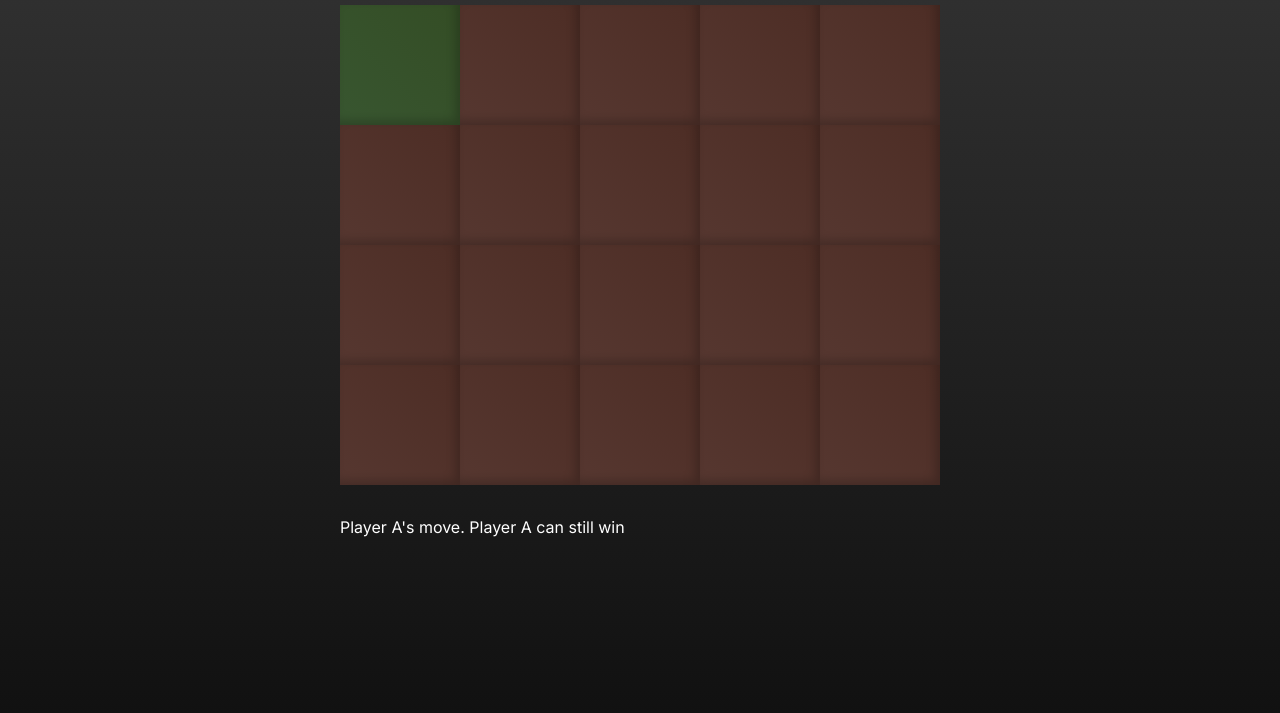
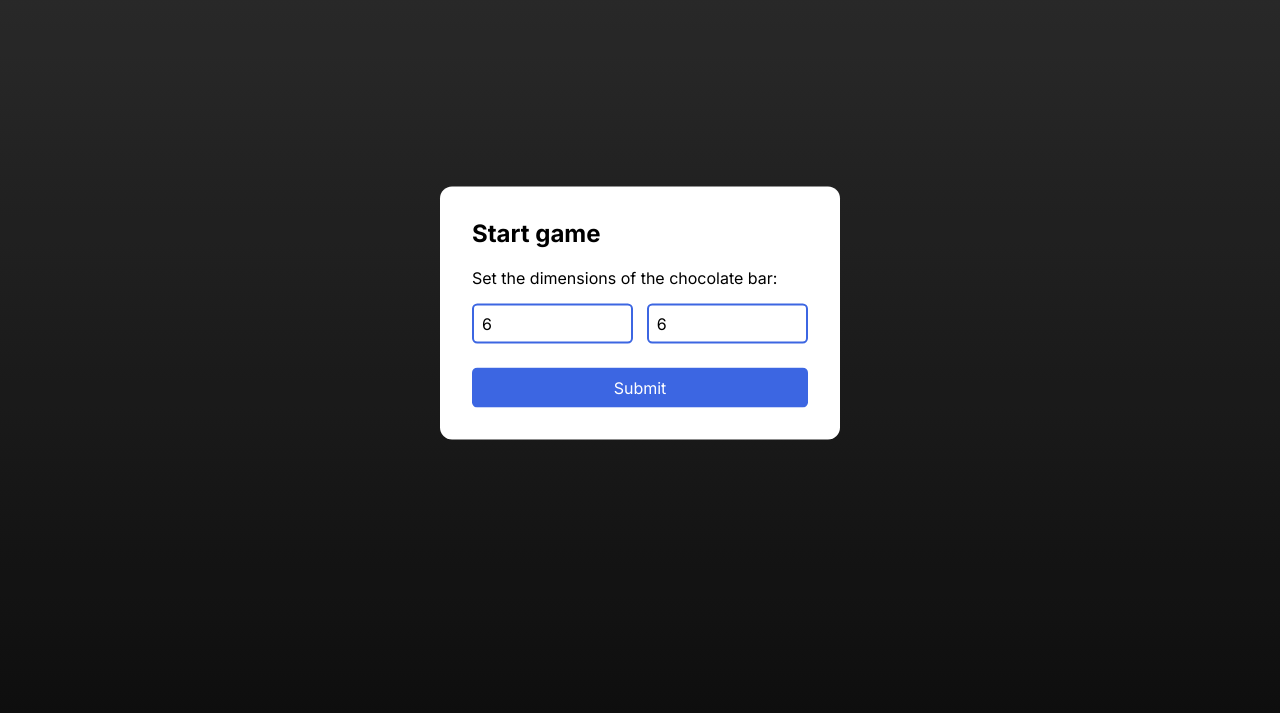
Before and after one commit to Aloso/chocolate, a plain HTML site: page index.html in a window 1280 px wide. Shown: the part 87-800 px from the top of the page. Drawn offline with Linux system fonts and the light colour scheme.

Commit message:
add modal and cache computations

```diff
--- a/index.html
+++ b/index.html
@@ -13,6 +13,7 @@
     <h1>Chocolate</h1>
     <div id="chocolate-bar"></div>
     <div id="info"></div>
+    <div id="modal"></div>
     <script src="./script.js" type="module"></script>
   </body>
 </html>
--- a/script.js
+++ b/script.js
@@ -1,24 +1,43 @@
 class ChocolateBar {
+  /** @type {number} */
   #width
+  /** @type {number} */
   #height
-  #cells
+  /** @type {number[]} */
+  #rows
   #el
   #info
-  #move
+  #modal
+  #currentPlayer
+  /** @type {Map<string, boolean>} */
+  #cache
 
-  constructor(width, height) {
+  constructor() {
+    this.#el = document.getElementById("chocolate-bar")
+    this.#info = document.getElementById("info")
+    this.#modal = document.getElementById("modal")
+  }
+
+  async startGame(title) {
+    const [width, height] = await this.showModal({
+      type: 'prompt',
+      title,
+      text: 'Set the dimensions of the chocolate bar:'
+    })
+    this.initGame(width, height)
+    this.startMove()
+  }
+
+  initGame(/** @type number */ width, /** @type number */ height) {
     this.#width = width
     this.#height = height
-    this.#cells = Array.from({ length: this.#height })
-      .fill(0)
-      .map(row => Array.from({ length: this.#width }).fill(true))
-    this.#move = 'A'
+    this.#rows = Array.from({ length: this.#height }).fill(this.#width)
+    this.#currentPlayer = 'A'
+    this.#cache = new Map()
 
-    this.#el = document.getElementById("chocolate-bar")
     this.#el.style.setProperty("--rows", height)
     this.#el.style.setProperty("--cols", width)
-
-    this.#info = document.getElementById("info")
+    this.#el.innerHTML = ''
 
     for (let i = 0; i < height; i++) {
       for (let j = 0; j < width; j++) {
@@ -30,67 +49,140 @@ class ChocolateBar {
         this.#el.append(cell)
       }
     }
-
-    this.startMove()
   }
 
-  haveLost(cells) {
-    const flattened = cells.flat()
-    return flattened[0] == true && flattened.slice(1).every(c => !c)
+  startMove() {
+    this.#info.textContent = `Player ${this.#currentPlayer}'s move.\n`
+    if (this.haveLost(this.#rows)) {
+      this.#info.textContent = `Player ${this.#currentPlayer} has lost!`
+      setTimeout(() => {
+        board.startGame('Restart game?')
+      }, 1500)
+    } else {
+      console.time('determine winner')
+      this.#info.textContent += `Player ${this.determineWinner()} can still win.`
+      console.timeEnd('determine winner')
+    }
   }
 
-  cloneCells(cells) {
-    return cells.map(r => r.slice())
+  haveLost(rows) {
+    return rows[0] == 1 && rows.slice(1).every(r => r == 0)
   }
 
-  canWin(cells) {
+  canWin(rows) {
+    const cacheKey = rows.join(",")
+    const cached = this.#cache.get(cacheKey)
+    if (cached !== undefined) {
+      return cached
+    }
+
     for (let i = 0; i < this.#height; i++) {
       for (let j = 0; j < this.#width; j++) {
-        if (cells[i][j] && i + j > 0) {
-          const copy = this.cloneCells(cells)
+        if (rows[i] > j && i + j > 0) {
+          const copy = rows.slice()
           this.eatChocolate(copy, i, j)
-          if (!this.canWin(copy)) { return true }
+          if (!this.canWin(copy)) {
+            this.#cache.set(cacheKey, true)
+            return true
+          }
         }
       }
     }
+    this.#cache.set(cacheKey, false)
     return false
   }
 
   determineWinner() {
-    if (this.canWin(this.#cells)) {
-      return this.#move
+    if (this.canWin(this.#rows)) {
+      return this.#currentPlayer
+    } else {
+      return this.#currentPlayer === 'A' ? 'B' : 'A'
     }
-    else return this.#move === 'A' ? 'B' : 'A'
   }
 
-  startMove() {
-    this.#info.textContent = `Player ${this.#move}'s move. `
-    if (this.haveLost(this.#cells)) {
-      this.#info.textContent += `Player ${this.#move} has lost`
-    }
-    else this.#info.textContent += `Player ${this.determineWinner()} can still win`
-  }
-
-  eatChocolate(cells, row, col) {
+  eatChocolate(rows, row, col) {
     for (let i = row; i < this.#height; i++) {
-      for (let j = col; j < this.#width; j++) {
-        cells[i][j] = false;
-      }
+      rows[i] = Math.min(rows[i], col)
     }
   }
 
   applyMove(row, col) {
-    if (this.#cells[row][col] && row + col > 0) {
+    if (this.#rows[row] > col && row + col > 0) {
+      this.eatChocolate(this.#rows, row, col)
       for (let i = row; i < this.#height; i++) {
         for (let j = col; j < this.#width; j++) {
-          this.#cells[i][j] = false;
           this.#el.children[i * this.#width + j].classList.add("removed");
         }
       }
-      this.#move = this.#move === 'A' ? 'B' : 'A'
+      this.#currentPlayer = this.#currentPlayer === 'A' ? 'B' : 'A'
       this.startMove()
     }
   }
+
+  async showModal({ type, title, text }) {
+    return new Promise(resolve => {
+      this.#modal.textContent = ''
+      if (title) {
+        const elem = document.createElement('h2')
+        elem.textContent = title
+        this.#modal.append(elem)
+      }
+      if (text) {
+        const elem = document.createElement('p')
+        elem.textContent = text
+        this.#modal.append(elem)
+      }
+
+      if (type === "alert") {
+        this.#modal.append(this.makeButton('Okay', 'modal-submit', () => {
+          this.#modal.innerHTML = ''
+          resolve(false)
+        }))
+      } else if (type === "confirm") {
+        this.#modal.append(this.makeButton('Cancel', 'modal-cancel', () => {
+          this.#modal.innerHTML = ''
+          resolve(false)
+        }))
+        this.#modal.append(this.makeButton('Confirm', 'modal-confirm', () => {
+          this.#modal.innerHTML = ''
+          resolve(true)
+        }))
+      } else if (type === "prompt") {
+        const w = this.makeNumberInput('modal-input', "6")
+        const h = this.makeNumberInput('modal-input', "6")
+        this.#modal.append(w, h)
+        this.#modal.append(this.makeButton('Submit', 'modal-submit', () => {
+          const width = +w.value
+          const height = +h.value
+          if (Number.isNaN(width) || Number.isNaN(height) || width === 0 || height === 0) {
+            return
+          }
+          this.#modal.innerHTML = ''
+          resolve([width, height])
+        }))
+      }
+    })
+  }
+
+  makeButton(label, className, onClick) {
+    const elem = document.createElement("button")
+    elem.textContent = label
+    elem.type = "button"
+    elem.className = className
+    elem.addEventListener("click", onClick)
+    return elem
+  }
+
+  makeNumberInput(className, defaultValue) {
+    const elem = document.createElement("input")
+    elem.type = "number"
+    elem.value = defaultValue
+    elem.className = className
+    elem.min = 1
+    elem.max = 10
+    return elem
+  }
 }
 
-const board = new ChocolateBar(5, 4)
+const board = new ChocolateBar()
+board.startGame('Start game')
--- a/style.css
+++ b/style.css
@@ -47,3 +47,68 @@ h1 {
     }
   }
 }
+
+#info {
+  white-space: pre-wrap;
+}
+
+#modal {
+  position: fixed;
+  box-sizing: border-box;
+  top: 50%;
+  left: 50%;
+  transform: translate(-50%, -50%);
+
+  width: 400px;
+  max-width: 90vw;
+  background-color: white;
+  color: black;
+  padding: 2rem;
+  border-radius: 0.75rem;
+  box-shadow: 0 0 0 50rem #0002;
+
+  &:empty {
+    display: none;
+  }
+
+  h2 {
+    margin-top: 0;
+  }
+
+  input[type="number"] {
+    box-sizing: border-box;
+    width: 48%;
+    padding: 0.5rem;
+    border: 2px solid #3c66e2;
+    border-radius: 0.33rem;
+    font: inherit;
+
+    &:last-of-type {
+      margin-left: 4%;
+    }
+  }
+
+  button {
+    margin-top: 1.5rem;
+    border: 2px solid #868686;
+    border-radius: 0.33rem;
+    padding: 0.5rem;
+    font: inherit;
+    width: 48%;
+    transition: 0.2s;
+
+    &.modal-submit {
+      width: 100%;
+    }
+
+    &.modal-submit, &.modal-confirm {
+      background-color: #3c66e2;
+      border-color: transparent;
+      color: white;
+    }
+
+    &:hover, &:focus {
+      filter: brightness(0.85);
+    }
+  }
+}
```
